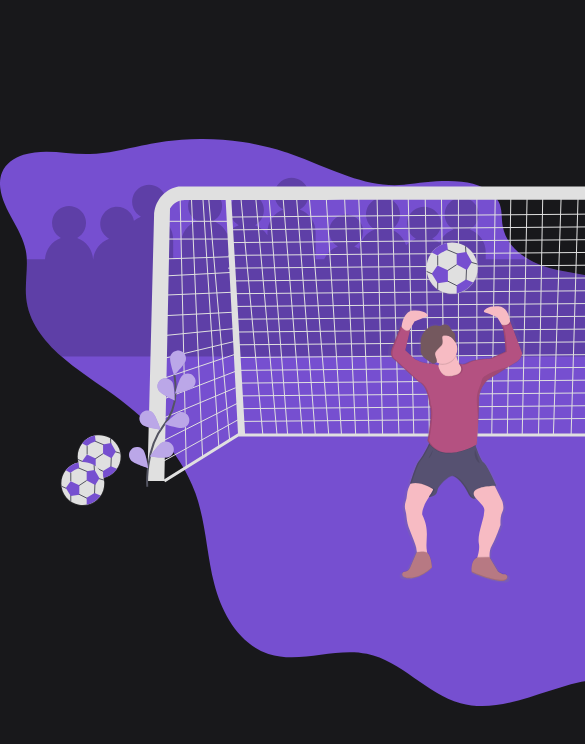
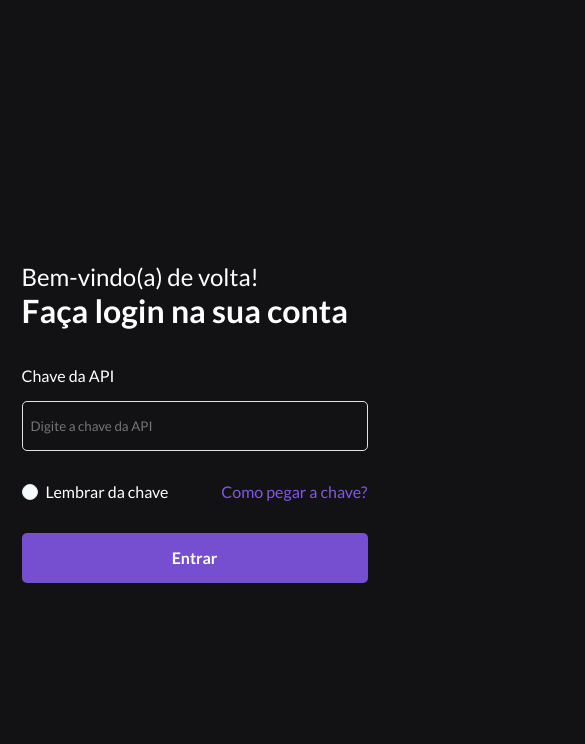
Before and after one commit to carlosaaraujo/meuTime, a React (Vite) app: page / in a window 390 px wide. Shown: the top 744 px of the page, 585 px wide, since content can reach past the window. Built offline with nearby package versions, Linux system fonts and the light colour scheme.

Commit message:
feat: page login agora tem responsividade

```diff
--- a/src/pages/LoginPage/styles.ts
+++ b/src/pages/LoginPage/styles.ts
@@ -18,6 +18,12 @@ export const ContainerLoginPage = styled.div`
 
   grid-template-columns: 1fr 1fr;
   grid-template-rows: 100vh;
+
+  @media (max-width: 768px) {
+    grid-template-columns: 1fr;
+    grid-template-rows: 1fr;
+    grid-template-areas: "login";
+  }
 `;
 
 export const AsideLoginPage = styled.aside`
@@ -30,14 +36,22 @@ export const AsideLoginPage = styled.aside`
   border-right: 1px solid #2c2c31;
   background-color: #18181b;
 
+  @media (max-width: 768px) {
+    img {
+      display: none;
+    }
+  }
+
   img {
-    width: 811px;
+    width: 100%;
+    max-width: 811px;
     height: 567px;
     animation: ${entering} 0.8s ease-in-out;
   }
 `;
 
 export const WrapperLoginPage = styled.div`
+  height: 100vh;
   grid-area: login;
 
   display: flex;
@@ -47,6 +61,10 @@ export const WrapperLoginPage = styled.div`
   flex-direction: column;
   color: #fff;
   animation: ${entering} 0.8s ease-in-out;
+
+  @media (max-width: 768px) {
+    padding: 0 12px;
+  }
 `;
 
 export const WelcomeLoginPage = styled.div`
```
